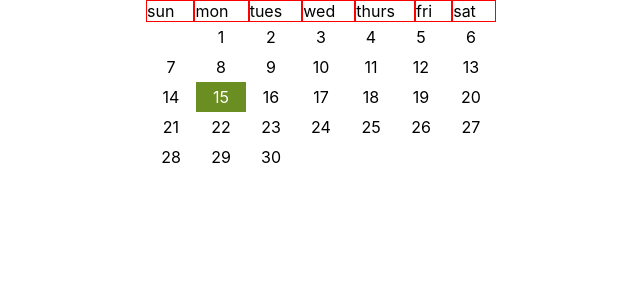
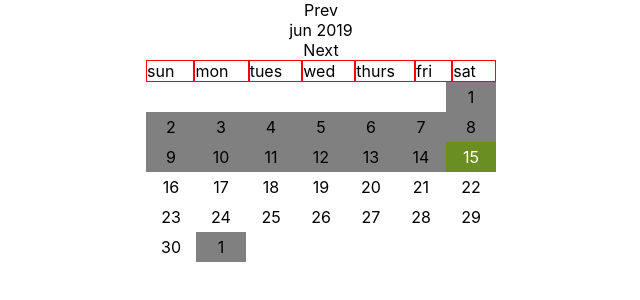
Before and after one commit to uzzol101/react-js-calender, a React (Create React App) app: page / in a window 1280 px wide. Shown: the top 300 px of the page, without its empty margins (319-959 px from the left). Built offline with nearby package versions, Linux system fonts and the light colour scheme.

Commit message:
calender month change working

```diff
--- a/src/Calender.jsx
+++ b/src/Calender.jsx
@@ -1,11 +1,14 @@
 import React, { Component } from "react";
-import "./calender.css";
+import "./calender.scss";
 export default class Calender extends Component {
   constructor(props) {
     super(props);
-    this.selectedDaysMap = new Map().set(new Date().getDate(), new Date().getDate())
+    this.todaysDate = new Date().getDate()
+    this.selectedDaysMap = new Map().set(this.todaysDate, this.todaysDate)
     this.state = {
-      selectedDays: [new Date().getDate()]
+      selectedDays: [this.todaysDate],
+      currentMonthYear: new Date(),
+
     };
     this.days = ["sun", "mon", "tues", "wed", "thurs", "fri", "sat"];
     this.months = [
@@ -37,7 +40,26 @@ export default class Calender extends Component {
     })
 
   }
+  onChangeMonth (value)  {
+    let {currentMonthYear} = this.state
+    if (value  ==  'next') {
+      let currentMonth = currentMonthYear.getMonth()
+      currentMonth++
+      currentMonthYear.setMonth(currentMonth)
+      this.setState({
+        currentMonthYear
+      })
+    }
+    if (value == 'prev') {
+      let currentMonth = currentMonthYear.getMonth()
+      currentMonth--
+      currentMonthYear.setMonth(currentMonth)
+      this.setState({
+        currentMonthYear
+      })
+    }
 
+  }
   daysOfMonth(month, year) {
     let numOfDays = new Date(year, month, 0).getDate();
     let  firstDayofMonth = new Date(new Date(year, month,1).getFullYear(), new Date(year, month, 1).getMonth(), 1).getDay()
@@ -48,7 +70,20 @@ export default class Calender extends Component {
     }
     return days;
   }
+  prepareCalenderClassList (day) {
+    let {selectedDays} = this.state
+    let classList = ['day'] // default class
+    if (selectedDays.includes(day)) {
+      classList.push('selected')
+    }
 
+    if (this.todaysDate > day) {
+      classList.push('disabled')
+    }
+
+    return classList.join(' ')
+
+  }
   showCalender(month, year) {
     let  {selectedDays} = this.state
     let days = this.daysOfMonth(month, year);
@@ -60,7 +95,7 @@ export default class Calender extends Component {
         {days.map((day, index) => (
           <div
             key={index}
-            className={selectedDays.includes(day) ? "day selected " : " day"}
+            className={this.prepareCalenderClassList(day)}
             onClick={() => this.onDaySelect(day)}
           >
             {day}
@@ -70,20 +105,30 @@ export default class Calender extends Component {
     );
   }
 
-  componentDidMount () {
-    this.selectedDaysMap.set(new Date().getDate(), new Date().getDate())
-  }
 
   render() {
+    let {currentMonthYear} = this.state
+    let currentMonth = currentMonthYear.getMonth()
+    let currentYear = currentMonthYear.getUTCFullYear()
     return (
       <>
         <div className="calender">
           <div className="header">
+            <div className="select-months">
+              <div onClick={() => this.onChangeMonth('prev')} className="button-left">Prev</div>
+              <div className="show-months">
+                {this.months[currentMonth]} { currentYear}
+              </div>
+              <div onClick={() => this.onChangeMonth('next')} className="button-left">Next</div>
+
+            </div>
+            <div className="weekdays">
             {this.days.map((day, idx) => (
               <span key={idx}>{day}</span>
             ))}
+            </div>
           </div>
-          <div className="body">{this.showCalender(6, 2019)}</div>
+          <div className="body">{this.showCalender(currentMonth, currentYear)}</div>
         </div>
       </>
     );
--- a/src/calender.css
+++ /dev/null
@@ -1,37 +0,0 @@
-body {
-    /* background: red; */
-}
-
-.calender {
-    width: 350px;
-    margin: 0 auto;
-}
-
-.calender .header {
-    display: flex;
-    justify-content: space-between;
-}
-
-.calender .header span {
-    border: 1px solid red;
-    display: flex;
-    flex-grow: 1;
-}
-.calender-months {
-    display: flex;
-    flex-wrap: wrap;
-
-}
-
-.calender-months .day {
-    display: flex;
-    width: 50px;
-    justify-content: center;
-    align-items: center;
-    height: 30px;
-}
-
-.selected {
-    background: olivedrab;
-    color: #fff;
-}
--- /dev/null
+++ b/src/calender.scss
@@ -0,0 +1,38 @@
+body {
+    /* background: red; */
+}
+
+.calender {
+    width: 350px;
+    margin: 0 auto;
+    .selected {
+        background: olivedrab;
+        color: #fff;
+    }
+    .disabled {
+        background: gray;
+    }
+    .weekdays {
+        display: flex;
+        justify-content: space-between;
+        span {
+            border: 1px solid red;
+            display: flex;
+            flex-grow: 1;
+        }
+    }
+
+    .calender-months {
+        display: flex;
+        flex-wrap: wrap;
+        .day {
+            display: flex;
+            width: 50px;
+            justify-content: center;
+            align-items: center;
+            height: 30px;
+        }
+
+
+    }
+}
```
